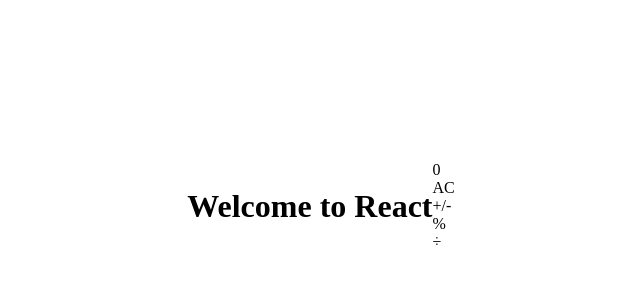
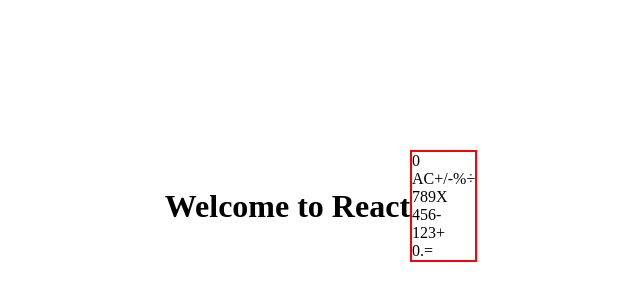
Before and after one commit to kwesiObuobi/math-magicians, a React (Create React App) app: page / in a window 1280 px wide. Shown: the part 194-494 px from the top of the page, without its empty margins (319-959 px from the left). Built offline with nearby package versions, Linux system fonts and the light colour scheme.

Commit message:
Add calculator rows

```diff
--- a/src/components/Calculator.js
+++ b/src/components/Calculator.js
@@ -2,7 +2,7 @@ import React from 'react';
 import PropTypes from 'prop-types';
 
 const Calculator = () => (
-  <div>
+  <div className="calculator">
     <div className="result">
       <span>0</span>
     </div>
@@ -10,7 +10,30 @@ const Calculator = () => (
       <Key name="AC" />
       <Key name="+/-" />
       <Key name="%" />
-      <Key name="÷" />
+      <Key name="÷" className="yellow" />
+    </div>
+    <div className="row">
+      <Key name="7" />
+      <Key name="8" />
+      <Key name="9" />
+      <Key name="X" className="yellow" />
+    </div>
+    <div className="row">
+      <Key name="4" />
+      <Key name="5" />
+      <Key name="6" />
+      <Key name="-" className="yellow" />
+    </div>
+    <div className="row">
+      <Key name="1" />
+      <Key name="2" />
+      <Key name="3" />
+      <Key name="+" className="yellow" />
+    </div>
+    <div className="row">
+      <Key name="0" className="zero" />
+      <Key name="." />
+      <Key name="=" className="yellow" />
     </div>
   </div>
 );
--- a/src/index.css
+++ b/src/index.css
@@ -11,3 +11,11 @@
   height: 100vh;
   width: 100vw;
 }
+
+.calculator {
+  border: solid 2px red;
+}
+
+.row {
+  display: flex;
+}
```
